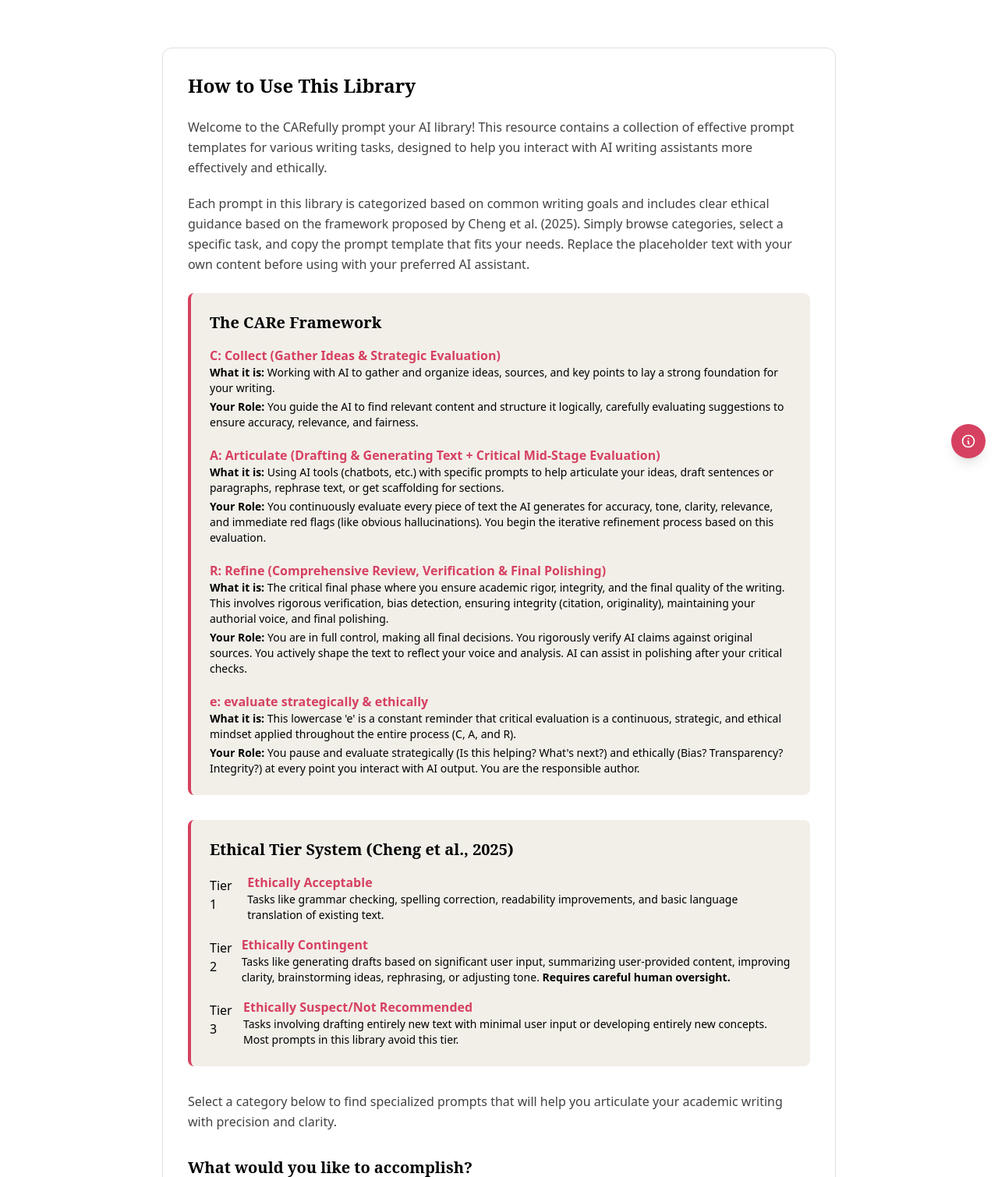
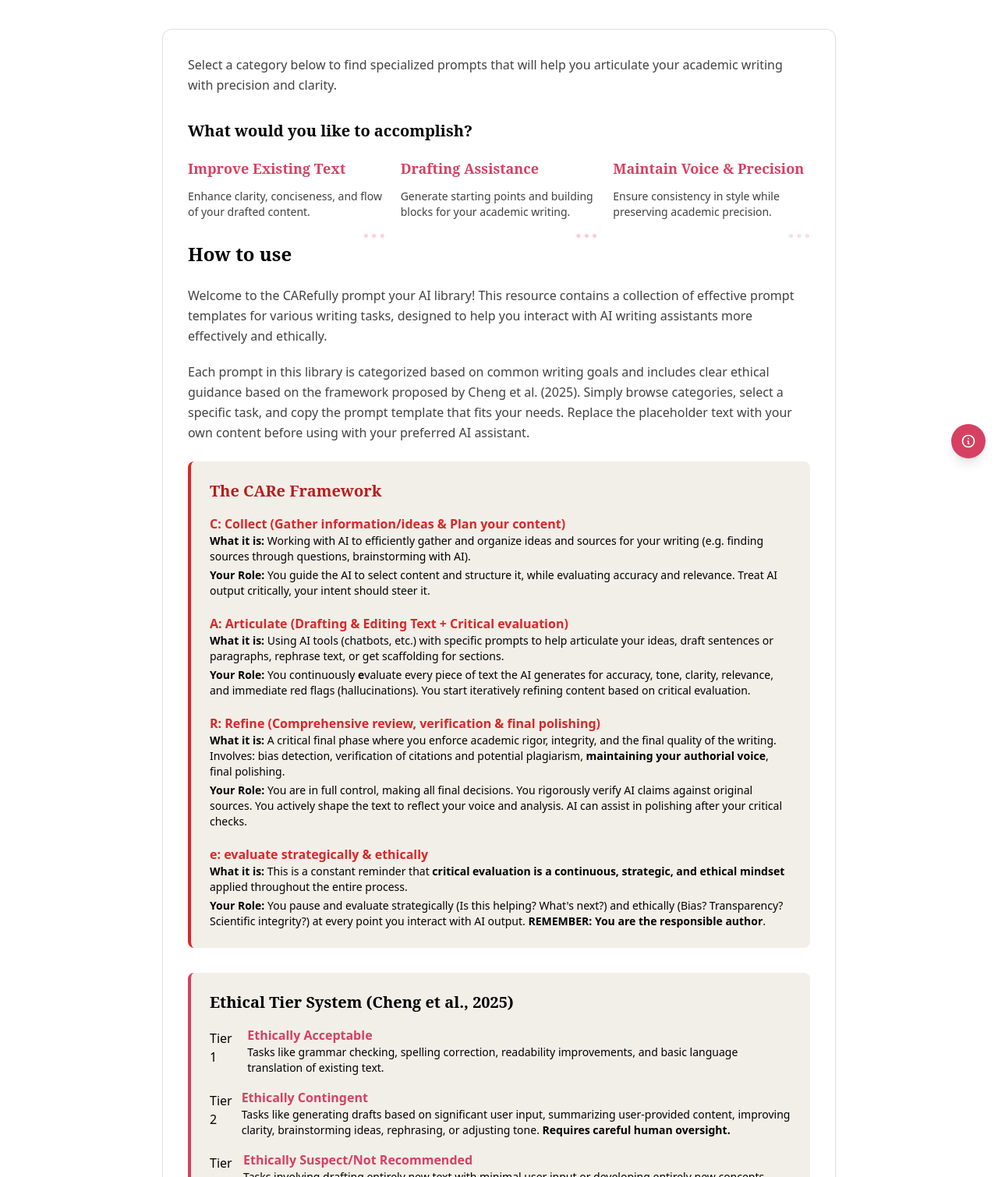
Before and after one commit to olivethree/carefullyprompt, a plain HTML site: page index.html in a window 1280 px wide. Shown: the part 196-1706 px from the top of the page at 78% size. Drawn offline with nearby package versions, Linux system fonts and the light colour scheme.

Commit message:
Updated text structure in main page, improved dark mode toggle and visibility

```diff
--- a/index.html
+++ b/index.html
@@ -52,19 +52,19 @@
     <style>
     /* Custom styles that extend Tailwind */
     body {
-            @apply bg-zensand dark:bg-neutral-900 text-accent dark:text-white;
+        @apply bg-zensand dark:bg-gray-900 text-accent dark:text-gray-100;
     }
 
     h1, h2, h3, h4, h5, h6 {
-            @apply font-serif text-primary dark:text-secondary;
+        @apply font-serif text-red-600 dark:text-red-300;
     }
 
     .prompt-box {
-            @apply p-6 rounded-xl border border-neutral-300 bg-white dark:bg-neutral-800 dark:border-neutral-700 shadow-sm my-6;
+        @apply p-6 rounded-xl border border-neutral-300 bg-white dark:bg-gray-800 dark:border-gray-700 shadow-sm my-6;
     }
 
     .copy-button {
-            @apply absolute top-3 right-3 p-2 text-sm rounded-md bg-primary text-white opacity-0 transition-opacity duration-200 hover:bg-secondary hover:text-accent focus:outline-none focus:ring-2 focus:ring-offset-2 focus:ring-primary cursor-pointer;
+        @apply absolute top-3 right-3 p-2 text-sm rounded-md bg-red-600 text-white opacity-0 transition-opacity duration-200 hover:bg-red-500 hover:text-white focus:outline-none focus:ring-2 focus:ring-offset-2 focus:ring-red-500 cursor-pointer;
     }
 
     .prompt-container:hover .copy-button {
@@ -72,7 +72,7 @@
     }
 
     .back-button {
-            @apply inline-flex items-center px-4 py-2 text-sm font-medium rounded-md text-white bg-primary hover:bg-secondary hover:text-accent focus:outline-none focus:ring-2 focus:ring-offset-2 focus:ring-primary transition-all duration-200 cursor-pointer;
+        @apply inline-flex items-center px-4 py-2 text-sm font-medium rounded-md text-white bg-red-600 hover:bg-red-500 focus:outline-none focus:ring-2 focus:ring-offset-2 focus:ring-red-500 transition-all duration-200 cursor-pointer;
     }
 
     .tier-badge {
@@ -80,41 +80,41 @@
     }
 
     .tier-1 {
-            @apply bg-tier1;
+        @apply bg-green-600 dark:bg-green-500;
     }
 
     .tier-2 {
-            @apply bg-tier2 text-accent;
+        @apply bg-amber-500 dark:bg-amber-400 text-gray-900;
     }
 
     .tier-3 {
-            @apply bg-tier3;
+        @apply bg-red-600 dark:bg-red-500;
     }
 
     .tier-legend {
-            @apply fixed bottom-0 left-0 right-0 bg-white/90 dark:bg-neutral-900/90 border-t border-neutral-300 dark:border-neutral-700 py-2 px-4 text-xs z-50 flex justify-center items-center gap-4 backdrop-blur-sm;
-        }
-
-        /* Dark mode toggle */
+        @apply fixed bottom-0 left-0 right-0 bg-white/90 dark:bg-gray-900/90 border-t border-neutral-300 dark:border-gray-700 py-2 px-4 text-xs z-50 flex justify-center items-center gap-4 backdrop-blur-sm;
+    }
+
+    /* Dark mode toggle - Updated for better visibility */
     .theme-toggle {
-            @apply fixed top-4 right-4 z-50 flex items-center justify-center p-2 rounded-full bg-white dark:bg-neutral-800 border border-neutral-300 dark:border-neutral-700 shadow transition-all duration-300 cursor-pointer;
+        @apply fixed top-4 right-4 z-50 flex items-center justify-center p-3 rounded-full bg-red-600 text-white hover:bg-red-500 shadow-lg transition-all duration-300 cursor-pointer;
     }
 
     .theme-toggle:hover {
-            @apply shadow-md transform scale-105;
+        @apply shadow-xl transform scale-110;
     }
 
     .theme-toggle .icon {
-            @apply w-5 h-5 text-accent dark:text-neutral-200;
-        }
-
-        /* Enhanced card styles with better hover states */
+        @apply w-6 h-6 text-white;
+    }
+
+    /* Enhanced card styles with better hover states and dark mode visibility */
     .category-card, .subcategory-card {
-            @apply bg-white dark:bg-neutral-800 border border-neutral-300 dark:border-neutral-700 rounded-xl p-5 shadow-sm transition-all duration-300 cursor-pointer;
+        @apply bg-white dark:bg-gray-800 border border-neutral-300 dark:border-gray-700 rounded-xl p-5 shadow-sm transition-all duration-300 cursor-pointer;
     }
 
     .category-card:hover, .subcategory-card:hover {
-            @apply border-primary dark:border-secondary transform translate-y-[-2px] shadow-md;
+        @apply border-red-600 dark:border-red-400 transform translate-y-[-2px] shadow-md;
     }
 
     /* Text hover effect for headings inside cards */
@@ -123,12 +123,12 @@
     }
 
     .category-card:hover h3, .subcategory-card:hover h3 {
-            @apply text-secondary dark:text-primary;
-        }
-
-        /* Example toggle button and content */
+        @apply text-red-700 dark:text-red-300;
+    }
+
+    /* Example toggle button and content with improved dark mode contrast */
     .example-toggle {
-            @apply inline-flex items-center px-3 py-2 rounded-md border border-neutral-300 dark:border-neutral-700 bg-white dark:bg-neutral-800 text-sm transition-all duration-200 hover:border-primary;
+        @apply inline-flex items-center px-3 py-2 rounded-md border border-neutral-300 dark:border-gray-700 bg-white dark:bg-gray-800 text-sm transition-all duration-200 hover:border-red-500 text-red-600 dark:text-red-300;
     }
 
     .example-toggle:hover svg {
@@ -136,7 +136,7 @@
     }
 
     .example-content {
-            @apply border-l-2 border-secondary p-4 rounded-md bg-zensand/50 dark:bg-neutral-700/50 text-sm transition-all duration-300 ease-in-out;
+        @apply border-l-2 border-red-400 p-4 rounded-md bg-zensand/50 dark:bg-gray-700 text-sm transition-all duration-300 ease-in-out;
     }
 
     .example-content.hidden {
@@ -165,13 +165,13 @@
 </head>
 <body class="font-sans">
     <!-- Dark Mode Toggle -->
-    <button id="themeToggle" class="theme-toggle" aria-label="Toggle dark mode">
+    <button id="themeToggle" class="fixed top-4 right-4 z-50 flex items-center justify-center p-3 rounded-full bg-red-600 text-white hover:bg-red-500 shadow-lg transition-all duration-300 cursor-pointer hover:scale-110" aria-label="Toggle dark mode">
     <!-- Sun icon (visible in dark mode) -->
-        <svg xmlns="http://www.w3.org/2000/svg" class="icon hidden dark:block" fill="none" viewBox="0 0 24 24" stroke="currentColor">
+    <svg xmlns="http://www.w3.org/2000/svg" class="h-6 w-6 icon hidden dark:block" fill="none" viewBox="0 0 24 24" stroke="currentColor">
         <path stroke-linecap="round" stroke-linejoin="round" stroke-width="2" d="M12 3v1m0 16v1m9-9h-1M4 12H3m15.364 6.364l-.707-.707M6.343 6.343l-.707-.707m12.728 0l-.707.707M6.343 17.657l-.707.707M16 12a4 4 0 11-8 0 4 4 0 018 0z" />
     </svg>
     <!-- Moon icon (visible in light mode) -->
-        <svg xmlns="http://www.w3.org/2000/svg" class="icon block dark:hidden" fill="none" viewBox="0 0 24 24" stroke="currentColor">
+    <svg xmlns="http://www.w3.org/2000/svg" class="h-6 w-6 icon block dark:hidden" fill="none" viewBox="0 0 24 24" stroke="currentColor">
         <path stroke-linecap="round" stroke-linejoin="round" stroke-width="2" d="M20.354 15.354A9 9 0 018.646 3.646 9.003 9.003 0 0012 21a9.003 9.003 0 008.354-5.646z" />
     </svg>
     </button>
@@ -201,71 +201,6 @@
             <!-- Landing/Introduction Page -->
             <section id="introduction" class="py-4">
                 <div class="bg-white dark:bg-neutral-800 rounded-xl p-8 shadow-sm border border-neutral-300 dark:border-neutral-700">
-                    <h2 class="text-2xl font-serif font-bold mb-6">How to Use This Library</h2>
-                    <p class="mb-5 text-accent dark:text-neutral-200 leading-relaxed">
-                        Welcome to the CARefully prompt your AI library! This resource contains a collection of effective prompt templates for various writing tasks, designed to help you interact with AI writing assistants more effectively and ethically.
-                    </p>
-                    <p class="mb-6 text-accent dark:text-neutral-200 leading-relaxed">
-                        Each prompt in this library is categorized based on common writing goals and includes clear ethical guidance based on the framework proposed by Cheng et al. (2025). Simply browse categories, select a specific task, and copy the prompt template that fits your needs. Replace the placeholder text with your own content before using with your preferred AI assistant.
-                    </p>
-
-                    <!-- CARe Framework Description -->
-                    <div class="mb-8 p-6 bg-zensand dark:bg-neutral-700 rounded-lg border-l-4 border-primary">
-                        <h3 class="text-xl font-serif font-semibold mb-4">The CARe Framework</h3>
-
-                        <div class="mb-5">
-                            <h4 class="font-bold text-primary dark:text-secondary">C: Collect (Gather Ideas &amp; Strategic Evaluation)</h4>
-                            <p class="text-sm mb-1"><strong>What it is:</strong> Working with AI to gather and organize ideas, sources, and key points to lay a strong foundation for your writing.</p>
-                            <p class="text-sm"><strong>Your Role:</strong> You guide the AI to find relevant content and structure it logically, carefully evaluating suggestions to ensure accuracy, relevance, and fairness.</p>
-                        </div>
-
-                        <div class="mb-5">
-                            <h4 class="font-bold text-primary dark:text-secondary">A: Articulate (Drafting &amp; Generating Text + Critical Mid-Stage Evaluation)</h4>
-                            <p class="text-sm mb-1"><strong>What it is:</strong> Using AI tools (chatbots, etc.) with specific prompts to help articulate your ideas, draft sentences or paragraphs, rephrase text, or get scaffolding for sections.</p>
-                            <p class="text-sm"><strong>Your Role:</strong> You continuously evaluate every piece of text the AI generates for accuracy, tone, clarity, relevance, and immediate red flags (like obvious hallucinations). You begin the iterative refinement process based on this evaluation.</p>
-                        </div>
-
-                        <div class="mb-5">
-                            <h4 class="font-bold text-primary dark:text-secondary">R: Refine (Comprehensive Review, Verification &amp; Final Polishing)</h4>
-                            <p class="text-sm mb-1"><strong>What it is:</strong> The critical final phase where you ensure academic rigor, integrity, and the final quality of the writing. This involves rigorous verification, bias detection, ensuring integrity (citation, originality), maintaining your authorial voice, and final polishing.</p>
-                            <p class="text-sm"><strong>Your Role:</strong> You are in full control, making all final decisions. You rigorously verify AI claims against original sources. You actively shape the text to reflect your voice and analysis. AI can assist in polishing after your critical checks.</p>
-                        </div>
-
-                        <div>
-                            <h4 class="font-bold text-primary dark:text-secondary">e: evaluate strategically &amp; ethically</h4>
-                            <p class="text-sm mb-1"><strong>What it is:</strong> This lowercase 'e' is a constant reminder that critical evaluation is a continuous, strategic, and ethical mindset applied throughout the entire process (C, A, and R).</p>
-                            <p class="text-sm"><strong>Your Role:</strong> You pause and evaluate strategically (Is this helping? What's next?) and ethically (Bias? Transparency? Integrity?) at every point you interact with AI output. You are the responsible author.</p>
-                        </div>
-                    </div>
-
-                    <!-- Ethical Tier System -->
-                    <div class="mb-8 p-6 bg-zensand dark:bg-neutral-700 rounded-lg border-l-4 border-primary">
-                        <h3 class="text-xl font-serif font-semibold mb-4">Ethical Tier System (Cheng et al., 2025)</h3>
-
-                        <div class="flex items-start gap-3 mb-4">
-                            <span class="tier-badge tier-1 mt-1">Tier 1</span>
-                            <div>
-                                <h4 class="font-bold text-primary dark:text-secondary">Ethically Acceptable</h4>
-                                <p class="text-sm">Tasks like grammar checking, spelling correction, readability improvements, and basic language translation of existing text.</p>
-                            </div>
-                        </div>
-
-                        <div class="flex items-start gap-3 mb-4">
-                            <span class="tier-badge tier-2 mt-1">Tier 2</span>
-                            <div>
-                                <h4 class="font-bold text-primary dark:text-secondary">Ethically Contingent</h4>
-                                <p class="text-sm">Tasks like generating drafts based on significant user input, summarizing user-provided content, improving clarity, brainstorming ideas, rephrasing, or adjusting tone. <strong>Requires careful human oversight.</strong></p>
-                            </div>
-                        </div>
-
-                        <div class="flex items-start gap-3">
-                            <span class="tier-badge tier-3 mt-1">Tier 3</span>
-                            <div>
-                                <h4 class="font-bold text-primary dark:text-secondary">Ethically Suspect/Not Recommended</h4>
-                                <p class="text-sm">Tasks involving drafting entirely new text with minimal user input or developing entirely new concepts. Most prompts in this library avoid this tier.</p>
-                            </div>
-                        </div>
-                    </div>
 
                     <p class="mb-8 text-accent dark:text-neutral-200 leading-relaxed">
                         Select a category below to find specialized prompts that will help you articulate your academic writing with precision and clarity.
@@ -304,6 +239,74 @@
                             </div>
                         </div>
                     </div>
+
+                    <h2 class="text-2xl font-serif font-bold mb-6">How to use</h2>
+                    <p class="mb-5 text-accent dark:text-neutral-200 leading-relaxed">
+                        Welcome to the CARefully prompt your AI library! This resource contains a collection of effective prompt templates for various writing tasks, designed to help you interact with AI writing assistants more effectively and ethically.
+                    </p>
+                    <p class="mb-6 text-accent dark:text-neutral-200 leading-relaxed">
+                        Each prompt in this library is categorized based on common writing goals and includes clear ethical guidance based on the framework proposed by Cheng et al. (2025). Simply browse categories, select a specific task, and copy the prompt template that fits your needs. Replace the placeholder text with your own content before using with your preferred AI assistant.
+                    </p>
+
+                    <!-- CARe Framework Description; improved dark mode visibility -->
+                    <div class="mb-8 p-6 bg-zensand dark:bg-gray-800 rounded-lg border-l-4 border-red-600 dark:border-red-400">
+                        <h3 class="text-xl font-serif font-semibold mb-4 text-red-700 dark:text-red-300">The CARe Framework</h3>
+
+                        <div class="mb-5">
+                            <h4 class="font-bold text-red-600 dark:text-red-300">C: Collect (Gather information/ideas & Plan your content)</h4>
+                            <p class="text-sm mb-1 dark:text-gray-200"><strong>What it is:</strong> Working with AI to efficiently gather and organize ideas and sources for your writing (e.g. finding sources through questions, brainstorming with AI).</p>
+                            <p class="text-sm dark:text-gray-200"><strong>Your Role:</strong> You guide the AI to select content and structure it, while evaluating accuracy and relevance. Treat AI output critically, your intent should steer it.</p>
+                        </div>
+
+                        <div class="mb-5">
+                            <h4 class="font-bold text-red-600 dark:text-red-300">A: Articulate (Drafting & Editing Text + Critical evaluation)</h4>
+                            <p class="text-sm mb-1 dark:text-gray-200"><strong>What it is:</strong> Using AI tools (chatbots, etc.) with specific prompts to help articulate your ideas, draft sentences or paragraphs, rephrase text, or get scaffolding for sections.</p>
+                            <p class="text-sm dark:text-gray-200"><strong>Your Role:</strong> You continuously <strong>e</strong>valuate every piece of text the AI generates for accuracy, tone, clarity, relevance, and immediate red flags (hallucinations). You start iteratively refining content based on critical evaluation.</p>
+                        </div>
+
+                        <div class="mb-5">
+                            <h4 class="font-bold text-red-600 dark:text-red-300">R: Refine (Comprehensive review, verification & final polishing)</h4>
+                            <p class="text-sm mb-1 dark:text-gray-200"><strong>What it is:</strong> A critical final phase where you enforce academic rigor, integrity, and the final quality of the writing. Involves: bias detection, verification of citations and potential plagiarism, <strong>maintaining your authorial voice</strong>, final polishing.</p>
+                            <p class="text-sm dark:text-gray-200"><strong>Your Role:</strong> You are in full control, making all final decisions. You rigorously verify AI claims against original sources. You actively shape the text to reflect your voice and analysis. AI can assist in polishing after your critical checks.</p>
+                        </div>
+
+                        <div>
+                            <h4 class="font-bold text-red-600 dark:text-red-300">e: evaluate strategically & ethically</h4>
+                            <p class="text-sm mb-1 dark:text-gray-200"><strong>What it is:</strong> This is a constant reminder that <strong>critical evaluation is a continuous, strategic, and ethical mindset</strong> applied throughout the entire process.</p>
+                            <p class="text-sm dark:text-gray-200"><strong>Your Role:</strong> You pause and evaluate strategically (Is this helping? What's next?) and ethically (Bias? Transparency? Scientific integrity?) at every point you interact with AI output. <strong>REMEMBER: You are the responsible author</strong>.</p>
+                        </div>
+                    </div>
+
+                    <!-- Ethical Tier System -->
+                    <div class="mb-8 p-6 bg-zensand dark:bg-neutral-700 rounded-lg border-l-4 border-primary">
+                        <h3 class="text-xl font-serif font-semibold mb-4">Ethical Tier System (Cheng et al., 2025)</h3>
+
+                        <div class="flex items-start gap-3 mb-4">
+                            <span class="tier-badge tier-1 mt-1">Tier 1</span>
+                            <div>
+                                <h4 class="font-bold text-primary dark:text-secondary">Ethically Acceptable</h4>
+                                <p class="text-sm">Tasks like grammar checking, spelling correction, readability improvements, and basic language translation of existing text.</p>
+                            </div>
+                        </div>
+
+                        <div class="flex items-start gap-3 mb-4">
+                            <span class="tier-badge tier-2 mt-1">Tier 2</span>
+                            <div>
+                                <h4 class="font-bold text-primary dark:text-secondary">Ethically Contingent</h4>
+                                <p class="text-sm">Tasks like generating drafts based on significant user input, summarizing user-provided content, improving clarity, brainstorming ideas, rephrasing, or adjusting tone. <strong>Requires careful human oversight.</strong></p>
+                            </div>
+                        </div>
+
+                        <div class="flex items-start gap-3">
+                            <span class="tier-badge tier-3 mt-1">Tier 3</span>
+                            <div>
+                                <h4 class="font-bold text-primary dark:text-secondary">Ethically Suspect/Not Recommended</h4>
+                                <p class="text-sm">Tasks involving drafting entirely new text with minimal user input or developing entirely new concepts. Most prompts in this library avoid this tier.</p>
+                            </div>
+                        </div>
+                    </div>
+
+
                 </div>
             </section>
             <!-- Improve Existing Text Category Section -->
```
Lines whose indentation alone changed are shown as unchanged.
